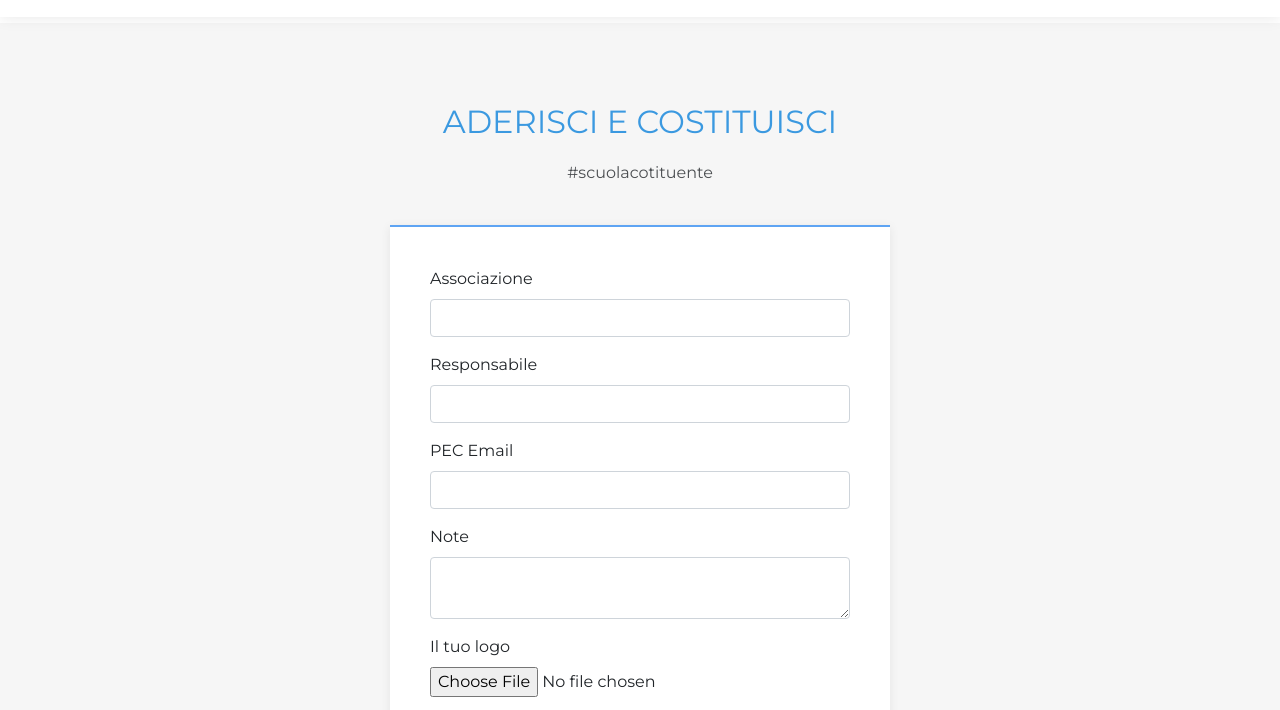
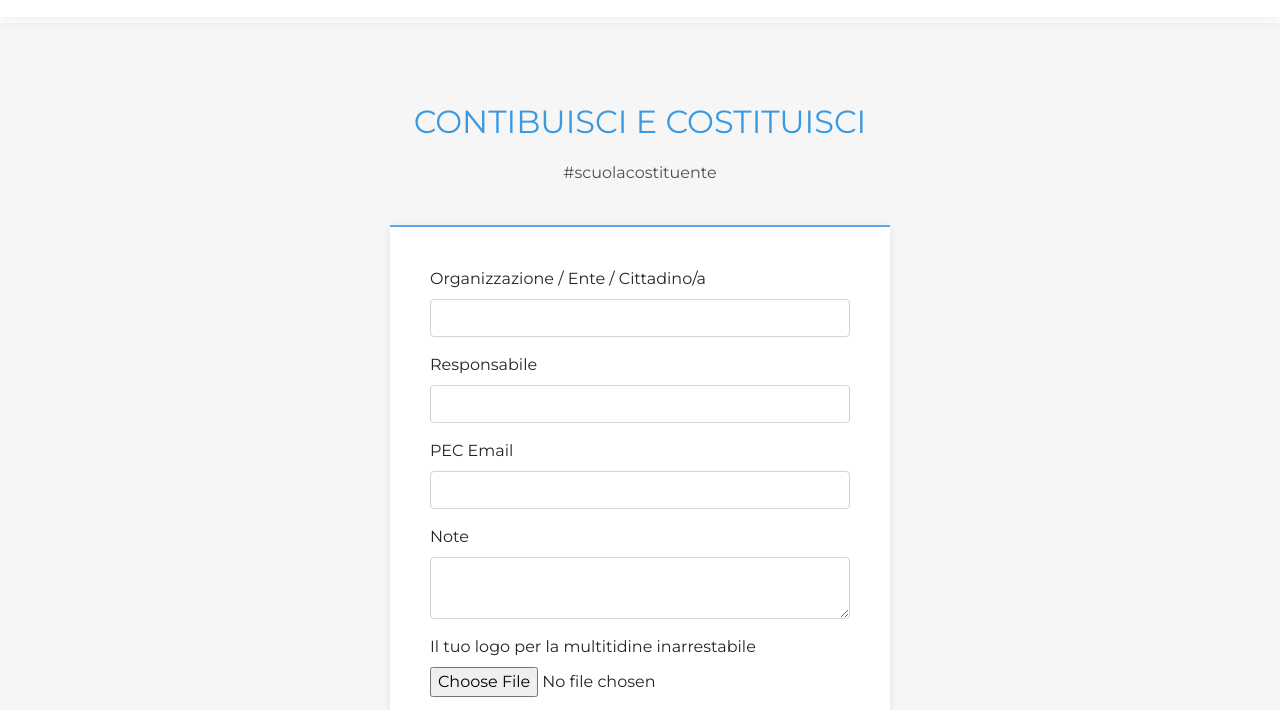
Before and after one commit to devTeameFM/scuolacostituente, a plain HTML site: page aderisci.html in a window 1280 px wide. Shown: the part 57-767 px from the top of the page. Drawn offline with nearby package versions, Linux system fonts and the light colour scheme; some packages are replaced by stand-ins of ours; a script that the page names is missing.

Commit message:
Start commit

```diff
--- a/aderisci.html
+++ b/aderisci.html
@@ -33,15 +33,15 @@
         <section class="clean-block clean-form dark">
             <div class="container">
                 <div class="block-heading">
-                    <h2 class="text-info">ADERISCI E COSTITUISCI</h2>
-                    <p>#scuolacotituente</p>
+                    <h2 class="text-info">CONTIBUISCI E COSTITUISCI</h2>
+                    <p>#scuolacostituente</p>
                 </div>
                 <form>
-                    <div class="form-group"><label>Associazione</label><input class="form-control" type="text"></div>
+                    <div class="form-group"><label>Organizzazione / Ente / Cittadino/a</label><input class="form-control" type="text"></div>
                     <div class="form-group"><label>Responsabile</label><input class="form-control" type="text"></div>
                     <div class="form-group"><label>PEC Email</label><input class="form-control" type="email"></div>
                     <div class="form-group"><label>Note</label><textarea class="form-control"></textarea></div>
-                    <div class="form-group"><label>Il tuo logo</label><input type="file"></div>
+                    <div class="form-group"><label>Il tuo logo per la multitidine inarrestabile</label><input type="file"></div>
                     <div class="form-group"><button class="btn btn-primary btn-block" type="submit">ADERISCI</button></div>
                 </form>
             </div>
```
